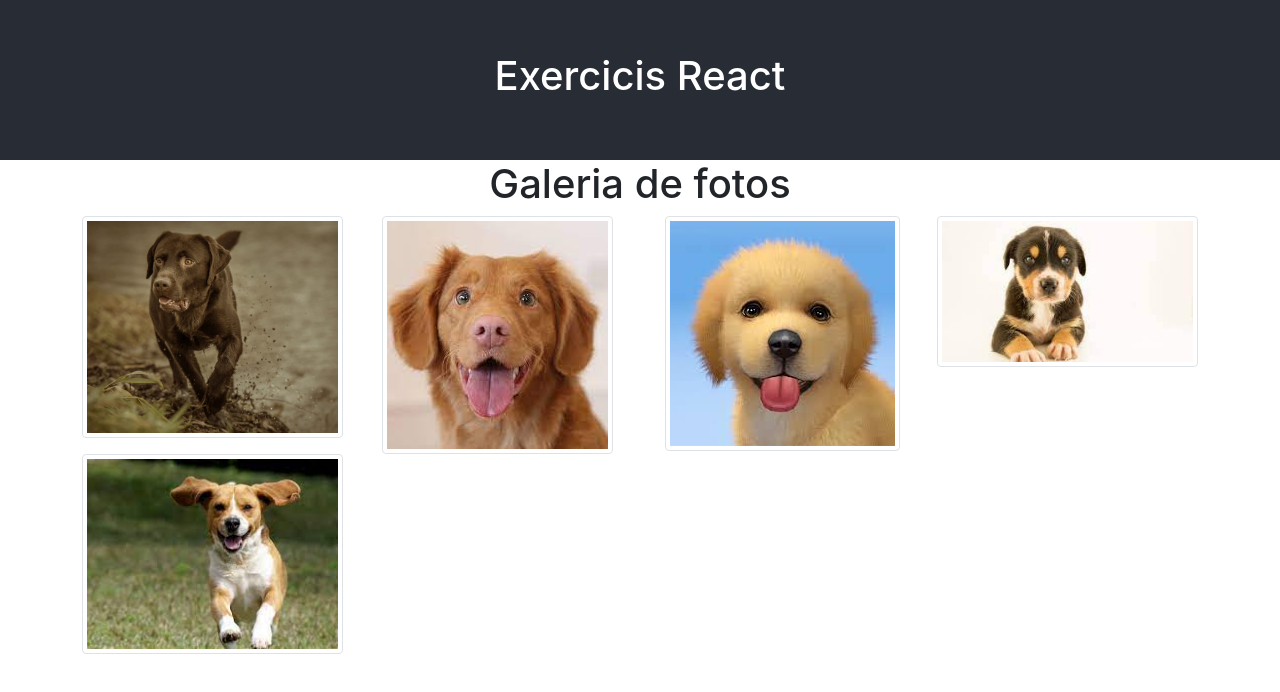
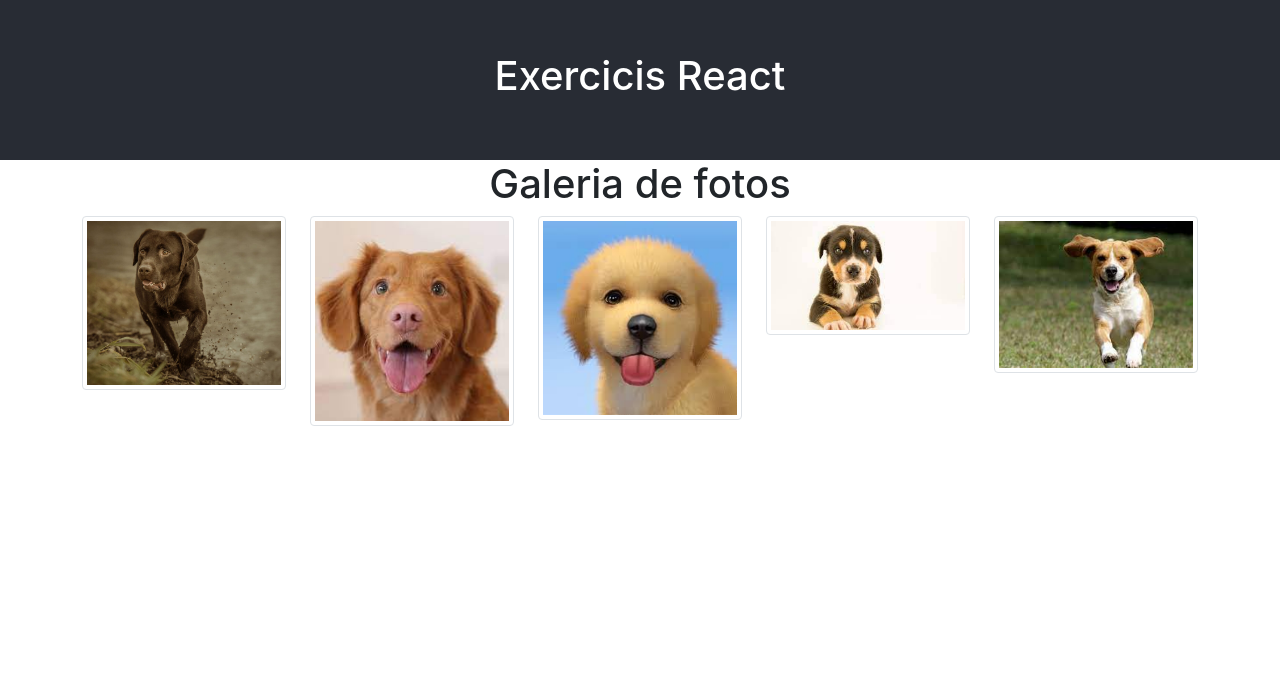
Before and after one commit to Efarinyes/exercicis-tecnocampus, a React (Create React App) app: page / in a window 1280 px wide. Shown: the top 692 px of the page. Built offline with nearby package versions, Linux system fonts and the light colour scheme.

Commit message:
Segon comit - funcionalitat bàsica

```diff
--- a/src/exercicis/galeria/Galeria.js
+++ b/src/exercicis/galeria/Galeria.js
@@ -5,9 +5,6 @@ const fotos = ["dog.jpg", "dog-2.jpg", "dog-3.jpg", "dog-4.jpg", "dog-5.jpg"];
 function Galeria() {
   const initialClase = "img-thumbnail";
   const [clase, setClase] = useState(initialClase);
-  const [clicada, setClicada] = useState("");
-
-  const seleccioImatge = (foto) => {};
 
   return (
     <>
@@ -17,12 +14,12 @@ function Galeria() {
         <div className="cotenidor">
           <div className="row">
             {fotos.map((foto) => (
-              <div className="col-md-3" key={foto}>
+              <div className="col-md" key={foto}>
                 <img
                   src={`images/${foto}`}
                   alt="pajarito"
                   className={clase}
-                  onClick={() => seleccioImatge(foto)}
+                  onClick={() => setClase("imatge-gran")}
                 />
               </div>
             ))}
```
